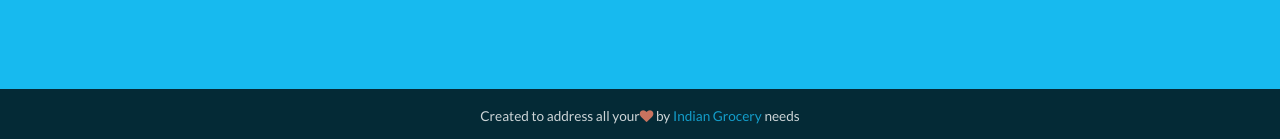
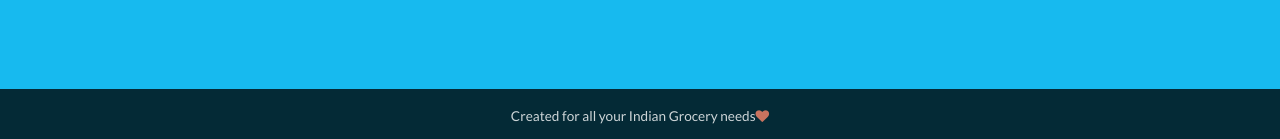
Before and after one commit to suryacare/indiangrocery, a Jekyll site: the page built from index.html, in a window 1280 px wide and 900 px high, scrolled down 1495 px. Shown: the part 758-897 px from the top of the window. Built offline with Jekyll 4.4.1, drawn with Linux system fonts in a browser that asks for light colours.

Commit message:
Update footer.html

```diff
--- a/_includes/footer.html
+++ b/_includes/footer.html
@@ -1,7 +1,7 @@
     <!-- ******FOOTER****** -->
     <footer class="footer">
         <div class="container text-center">
-            <small class="copyright">Created to address all your<i class="fa fa-heart"></i> by <a href="/">Indian Grocery</a> needs</small>
+            <small class="copyright">Created for all your Indian Grocery needs<i class="fa fa-heart"></i> </small>
         </div><!--//container-->
     </footer><!--//footer-->
 
```
